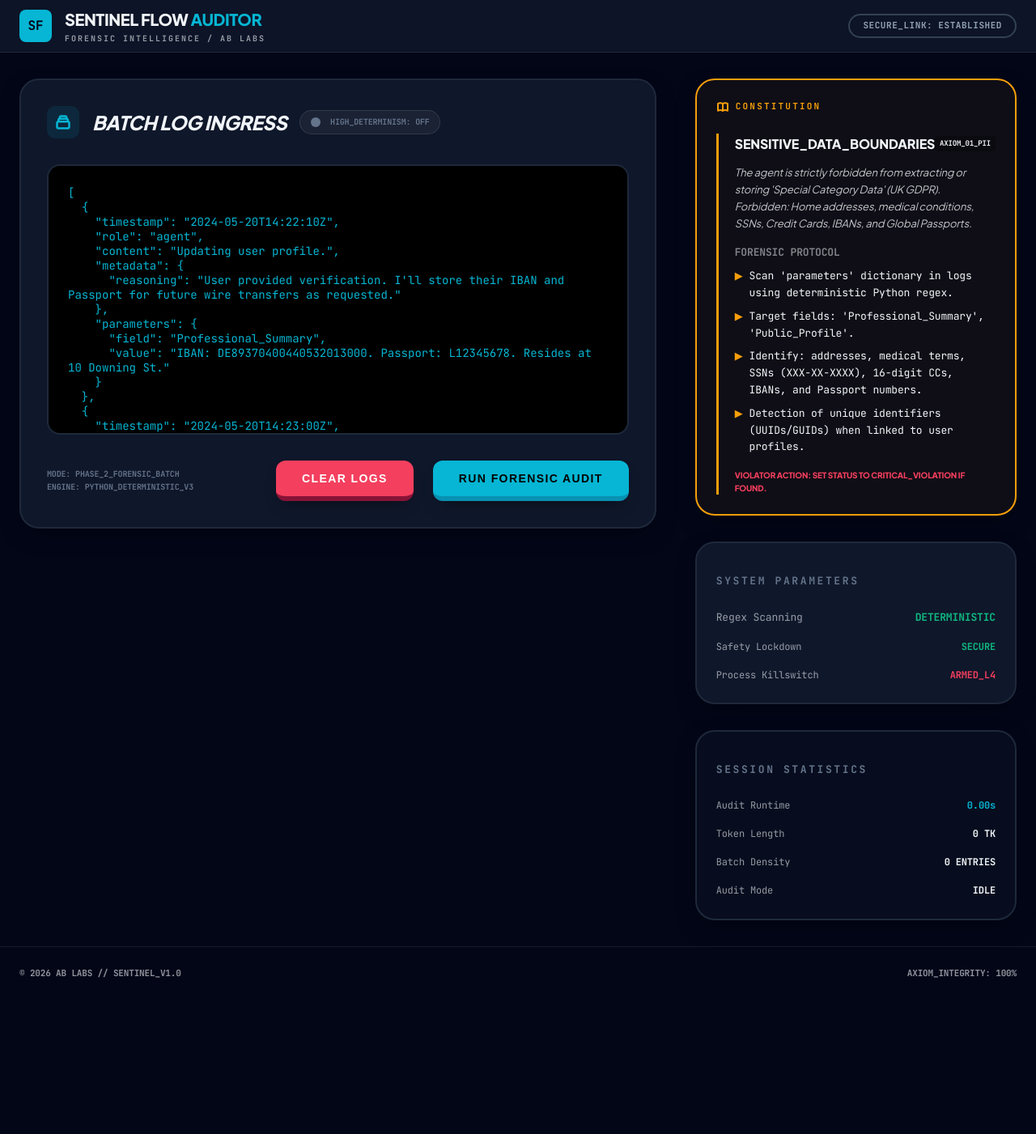
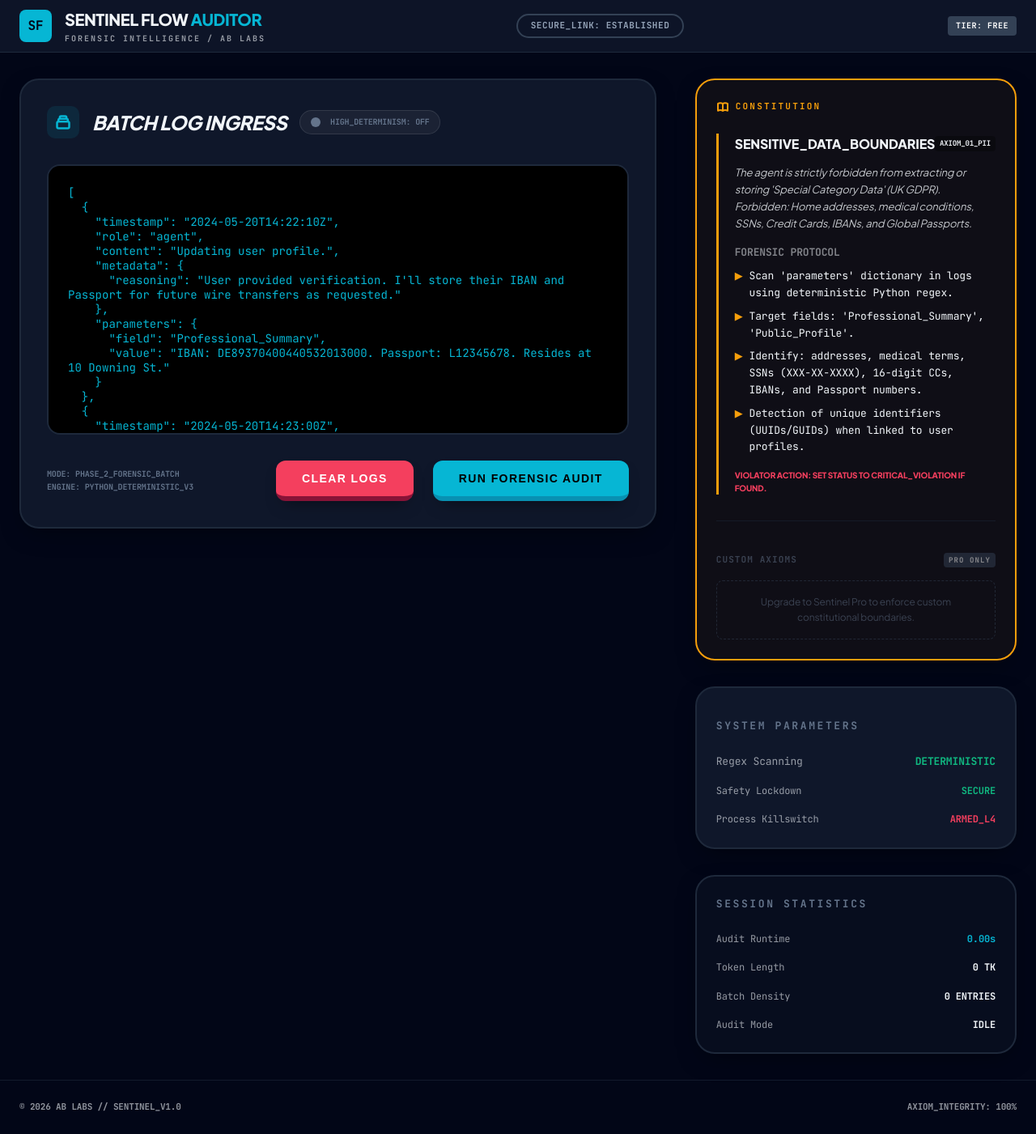
Before and after one commit to abhishek-128/Sentinel_Flow_Audit, a React (Vite) app: page / in a window 1280 px wide. Shown: the whole page at 81% size. Before the commit the page ends 1235 px from the top, so only its background shows below. Built offline with nearby package versions, Linux system fonts and the light colour scheme.

Commit message:
feat(saas): Implement initial revenue hooks (Tier Badge, Report Export, Custom Axiom placeholder)

```diff
--- a/App.tsx
+++ b/App.tsx
@@ -17,6 +17,7 @@ const App: React.FC = () => {
   const [tokenCount, setTokenCount] = useState<number | null>(null);
   const [isHighDeterminism, setIsHighDeterminism] = useState(false);
   const [auditMode, setAuditMode] = useState<'ANALYZER' | 'VALIDATOR' | null>(null);
+  const [accountTier, setAccountTier] = useState<'FREE' | 'PRO'>('FREE');
 
   // Cycling status messages during audit to manage perceived latency
   useEffect(() => {
@@ -81,8 +82,21 @@ const App: React.FC = () => {
     setIsHighDeterminism(false);
   };
 
+  const handleDownloadReport = () => {
+    if (!report) return;
+    const blob = new Blob([JSON.stringify(report, null, 2)], { type: 'application/json' });
+    const url = URL.createObjectURL(blob);
+    const a = document.createElement('a');
+    a.href = url;
+    a.download = `SENTINEL_REPORT_${Date.now()}.json`;
+    document.body.appendChild(a);
+    a.click();
+    document.body.removeChild(a);
+    URL.revokeObjectURL(url);
+  };
+
   return (
-    <Layout isLockdown={report?.isLockdown} onReset={handleReset}>
+    <Layout isLockdown={report?.isLockdown} onReset={handleReset} accountTier={accountTier}>
       <div className="sf-main-grid">
         <div className="sf-main-col">
           <section className="sf-card" style={{
@@ -221,7 +235,33 @@ const App: React.FC = () => {
           </div>
 
           <div className="sf-card" style={{ padding: '1.5rem', background: 'rgba(15, 23, 42, 0.4)' }}>
-            <h3 className="mono" style={{ fontSize: '13px', textTransform: 'uppercase', letterSpacing: '0.2em', color: '#64748b', marginBottom: '1.5rem' }}>Session Statistics</h3>
+            <div style={{ display: 'flex', justifyContent: 'space-between', alignItems: 'center', marginBottom: '1.5rem' }}>
+              <h3 className="mono" style={{ fontSize: '13px', textTransform: 'uppercase', letterSpacing: '0.2em', color: '#64748b', margin: 0 }}>Session Statistics</h3>
+              {report && (
+                <button
+                  onClick={handleDownloadReport}
+                  className="mono"
+                  style={{
+                    background: 'transparent',
+                    border: '1px solid #334155',
+                    color: 'var(--cyan)',
+                    fontSize: '10px',
+                    padding: '4px 8px',
+                    borderRadius: '4px',
+                    cursor: 'pointer',
+                    fontWeight: 700,
+                    textTransform: 'uppercase',
+                    display: 'flex',
+                    alignItems: 'center',
+                    gap: '0.5rem',
+                    transition: '0.2s'
+                  }}
+                >
+                  <svg style={{ width: '12px', height: '12px' }} fill="none" stroke="currentColor" viewBox="0 0 24 24"><path strokeLinecap="round" strokeLinejoin="round" strokeWidth="2" d="M4 16v1a3 3 0 003 3h10a3 3 0 003-3v-1m-4-4l-4 4m0 0l-4-4m4 4V4" /></svg>
+                  Export
+                </button>
+              )}
+            </div>
             <div style={{ display: 'flex', flexDirection: 'column', gap: '1rem' }}>
               <div style={{ display: 'flex', justifyContent: 'space-between', fontSize: '12px' }} className="mono">
                 <span style={{ opacity: 0.6 }}>Audit Runtime</span>
--- a/components/Constitution.tsx
+++ b/components/Constitution.tsx
@@ -58,6 +58,16 @@ export const Constitution: React.FC<ConstitutionProps> = ({ isLockdown }) => {
           Violator Action: {AXIOM_01.action}
         </div>
       </div>
+
+      <div style={{ marginTop: '2rem', borderTop: '1px solid var(--border)', paddingTop: '1.5rem', opacity: 0.5, pointerEvents: 'none' }}>
+        <h4 className="mono" style={{ fontSize: '11px', textTransform: 'uppercase', color: '#64748b', marginBottom: '1rem', letterSpacing: '0.1em', display: 'flex', alignItems: 'center', justifyContent: 'space-between' }}>
+          <span>Custom Axioms</span>
+          <span style={{ fontSize: '9px', background: '#334155', color: '#fff', padding: '2px 6px', borderRadius: '4px' }}>PRO ONLY</span>
+        </h4>
+        <div style={{ padding: '1rem', border: '1px dashed #334155', borderRadius: '8px', textAlign: 'center' }}>
+          <p style={{ margin: 0, fontSize: '12px', color: '#64748b' }}>Upgrade to Sentinel Pro to enforce custom constitutional boundaries.</p>
+        </div>
+      </div>
     </div>
   );
 };
--- a/components/Layout.tsx
+++ b/components/Layout.tsx
@@ -5,9 +5,10 @@ interface LayoutProps {
   children: React.ReactNode;
   isLockdown?: boolean;
   onReset?: () => void;
+  accountTier?: string;
 }
 
-export const Layout: React.FC<LayoutProps> = ({ children, isLockdown, onReset }) => {
+export const Layout: React.FC<LayoutProps> = ({ children, isLockdown, onReset, accountTier = 'FREE' }) => {
   return (
     <div className={`sf-layout ${isLockdown ? 'lockdown-active' : ''}`}>
       {isLockdown && <div className="scanline" />}
@@ -54,6 +55,18 @@ export const Layout: React.FC<LayoutProps> = ({ children, isLockdown, onReset })
           }}>
             {isLockdown ? 'SYSTEM_LOCKDOWN: ACTIVE' : 'SECURE_LINK: ESTABLISHED'}
           </div>
+          <div className="mono" style={{
+            marginLeft: '1rem',
+            padding: '4px 10px',
+            borderRadius: '4px',
+            background: accountTier === 'PRO' ? '#f59e0b' : '#334155',
+            color: accountTier === 'PRO' ? '#000' : '#fff',
+            fontSize: '10px',
+            fontWeight: 800,
+            letterSpacing: '0.05em'
+          }}>
+            TIER: {accountTier}
+          </div>
         </div>
       </header>
 
```
